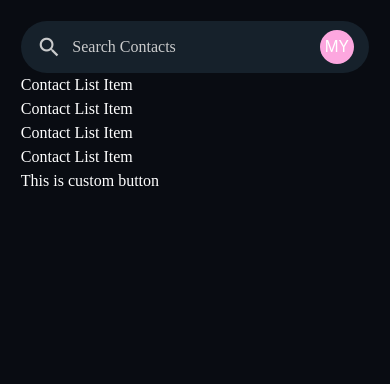
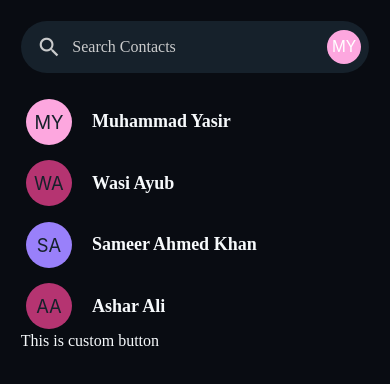
Before and after one commit to yasirkhan-4925/contact_app, a React Native app: screen / in a window 390 px wide. Shown: the top 384 px of the page. Built offline with nearby package versions, Linux system fonts and the light colour scheme.

Commit message:
feat: design ContactListItem component
- Implemented the ContactListItem component to display individual contact details.
- Styled the component for a consistent look and feel with the rest of the app.
- Added props to handle contact data and actions such as click events.

```diff
--- a/src/assets/colors.ts
+++ b/src/assets/colors.ts
@@ -8,7 +8,7 @@ export interface Colors {
 }
 
 export const colors: Colors = {
-  text: '#ffff',
+  text: '#f7fafc',
   white: '#ffffff',
   grey: 'grey',
   bgSecondary: '#16212b',
--- a/src/components/listItems/contactListItem/index.tsx
+++ b/src/components/listItems/contactListItem/index.tsx
@@ -1,12 +1,31 @@
-import {AppText} from '@app/components';
+import {AppText, Avatar} from '@app/components';
 import React from 'react';
-import {View} from 'react-native';
+import {TouchableOpacity, View} from 'react-native';
+import dynamicStyles from './styles';
+import {moderateScale} from '@app/utils';
+import {ETextType} from '@app/components/types';
 
-const ContactListItem = () => {
+interface Props {
+  userName: string;
+  onPress: () => void;
+}
+
+const ContactListItem = ({userName, onPress}: Props) => {
+  const styles = dynamicStyles();
   return (
-    <View>
-      <AppText>Contact List Item</AppText>
-    </View>
+    <TouchableOpacity
+      onPress={onPress}
+      activeOpacity={0.7}
+      style={styles.container}>
+      <Avatar
+        username={userName}
+        size={moderateScale(45)}
+        customTextStyles={styles.avatarTextStyles}
+      />
+      <View style={styles.textContainer}>
+        <AppText type={ETextType.H6}> {userName}</AppText>
+      </View>
+    </TouchableOpacity>
   );
 };
 
--- /dev/null
+++ b/src/components/listItems/contactListItem/styles.ts
@@ -0,0 +1,22 @@
+import {colors} from '@app/assets/colors';
+import {horizontalScale, moderateScale, verticalScale} from '@app/utils';
+import {StyleSheet} from 'react-native';
+
+const dynamicStyles = () => {
+  return StyleSheet.create({
+    container: {
+      flexDirection: 'row',
+      alignItems: 'center',
+      marginTop: verticalScale(15),
+    },
+    avatarTextStyles: {
+      fontSize: moderateScale(18),
+      color: colors.bgSecondary,
+    },
+    textContainer: {
+      paddingLeft: horizontalScale(15),
+    },
+  });
+};
+
+export default dynamicStyles;
--- a/src/components/lists/contactList/index.tsx
+++ b/src/components/lists/contactList/index.tsx
@@ -1,14 +1,29 @@
 import ContactListItem from '@app/components/listItems/contactListItem';
 import React from 'react';
 import {View} from 'react-native';
+import dynamicStyles from './styles';
+import {useNavigation} from '@react-navigation/native';
+import {Screen} from '@app/navigation/constant';
 
 const ContactList = () => {
+  const styles = dynamicStyles();
+  const navigation = useNavigation();
+
+  const onPressContactListItem = () => {
+    navigation.navigate(Screen.ContactDetails as never);
+  };
   return (
-    <View>
-      <ContactListItem />
-      <ContactListItem />
-      <ContactListItem />
-      <ContactListItem />
+    <View style={styles.container}>
+      <ContactListItem
+        onPress={onPressContactListItem}
+        userName="Muhammad Yasir"
+      />
+      <ContactListItem onPress={onPressContactListItem} userName="Wasi Ayub" />
+      <ContactListItem
+        onPress={onPressContactListItem}
+        userName="Sameer Ahmed Khan"
+      />
+      <ContactListItem onPress={onPressContactListItem} userName="Ashar Ali" />
     </View>
   );
 };
--- /dev/null
+++ b/src/components/lists/contactList/styles.ts
@@ -0,0 +1,11 @@
+import {horizontalScale, verticalScale} from '@app/utils';
+import {StyleSheet} from 'react-native';
+
+export default function dynamicStyles() {
+  return StyleSheet.create({
+    container: {
+      paddingHorizontal: horizontalScale(5),
+      marginTop: verticalScale(10),
+    },
+  });
+}
--- a/src/screens/home/components/searchBar/styles.ts
+++ b/src/screens/home/components/searchBar/styles.ts
@@ -10,7 +10,8 @@ const dynamicStyles = () => {
       borderRadius: moderateScale(30),
       flexDirection: 'row',
       alignItems: 'center',
-      paddingHorizontal: horizontalScale(15),
+      paddingLeft: horizontalScale(15),
+      paddingRight: horizontalScale(8),
     },
     searchText: {
       color: colors.textSecondary,
```
